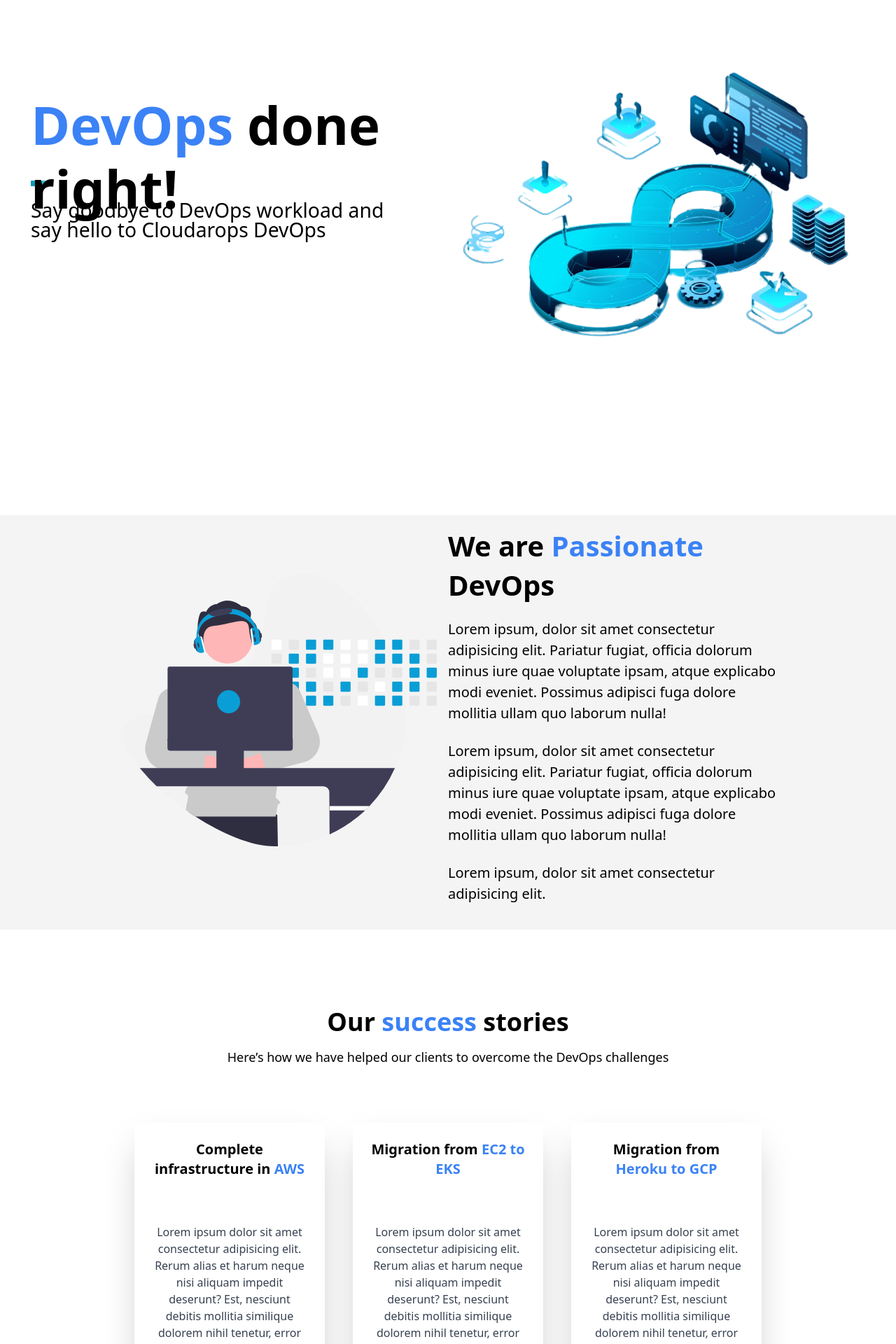
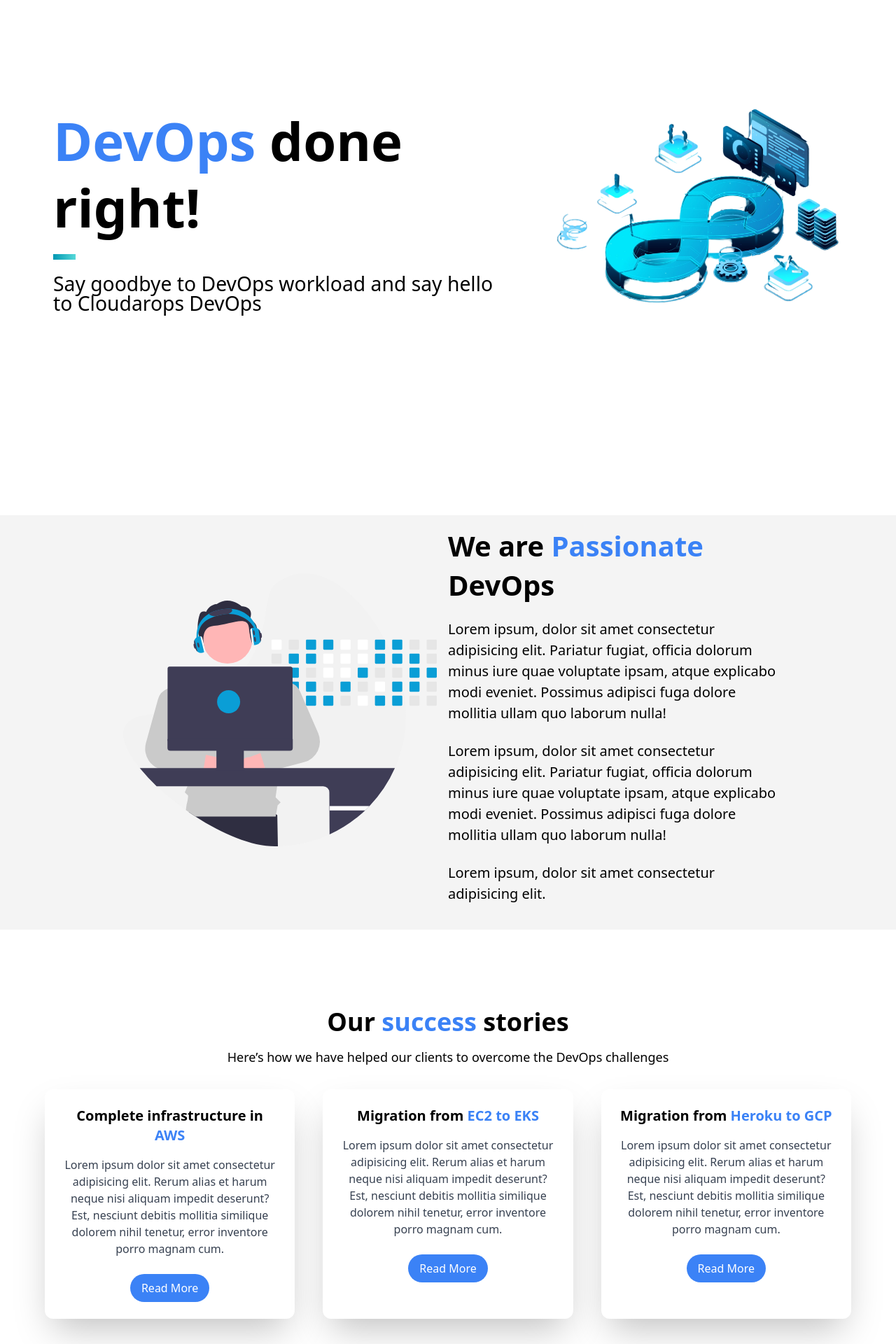
Before and after one commit to sahutapan/cloudarops, a React (Vite) app: page / in a window 1280 px wide. Shown: the part 180-2100 px from the top of the page at 70% size. Built offline with nearby package versions, Linux system fonts and the light colour scheme.

Commit message:
Home Finnally done with responsive

```diff
--- a/src/modules/Home/components/HeroSection.jsx
+++ b/src/modules/Home/components/HeroSection.jsx
@@ -1,9 +1,10 @@
 import TechImg4 from "../../../assets/images/herops.png";
+
 const HeroSection = () => {
   return (
-    <div className="relative h-screen flex flex-col md:flex-row justify-center md:justify-between items-center p-4 md:p-0">
-      <div className="relative flex flex-col gap-5 text-center md:text-left md:ml-11">
-        <h1 className="absolute  top-[-150%] md:bottom-auto left-[10%] md:left-0 text-4xl text-black md:text-[76px] font-semibold leading-[1.2]">
+    <div className="relative min-h-screen flex flex-col md:flex-row justify-center md:justify-between items-center p-4 md:p-8">
+      <div className="flex flex-col gap-5 text-center md:text-left md:ml-11">
+        <h1 className="text-4xl md:text-[76px] font-semibold leading-tight">
           <span className="text-blue-500">DevOps</span> done right!
         </h1>
         <span className="bg-gradient-to-r from-[#0097B2] to-[#57D9D9] h-2 w-8 mx-auto md:mx-0"></span>
@@ -12,7 +13,7 @@ const HeroSection = () => {
         </h3>
       </div>
       <img
-        className="w-full md:max-w-[700px] md:mt-0"
+        className="w-full max-w-xs md:max-w-md lg:max-w-lg mt-4 md:mt-0"
         src={TechImg4}
         alt="Cloudarops"
       />
--- a/src/modules/Home/components/Oursuccess.jsx
+++ b/src/modules/Home/components/Oursuccess.jsx
@@ -1,21 +1,21 @@
 import React from "react";
+
 const Oursuccess = () => {
   return (
-    <div className=" container mx-auto py-12 px-4 md:py-28 sm:px-6 lg:px-8">
+    <div className="container mx-auto py-12 px-4 md:py-28 sm:px-6 lg:px-8">
       <h2 className="text-2xl sm:text-3xl lg:text-4xl font-bold text-center mb-4 text-black">
         Our <span className="text-blue-500">success</span> stories
       </h2>
       <p className="text-center mb-8 text-base sm:text-lg">
         Here’s how we have helped our clients to overcome the DevOps challenges
       </p>
-      <div className=" grid grid-cols-1 md:grid-cols-3 px-10  gap-10 md:px-40  justify-center pt-12 pb-12">
-        <div className=" bg-white rounded-xl shadow-2xl p-6 flex flex-col items-center text-center">
+      <div className="grid grid-cols-1 md:grid-cols-2 lg:grid-cols-3 gap-10 px-4 md:px-6 lg:px-8">
+        <div className="bg-white rounded-xl shadow-2xl p-6 flex flex-col items-center text-center">
           <h3 className="text-lg sm:text-xl font-semibold mb-4">
             Complete infrastructure in{" "}
             <span className="font-bold text-blue-500">AWS</span>
           </h3>
-
-          <p className="text-gray-700 mb-6 text-sm sm:text-base md:pt-12">
+          <p className="text-gray-700 mb-6 text-sm sm:text-base">
             Lorem ipsum dolor sit amet consectetur adipisicing elit. Rerum alias
             et harum neque nisi aliquam impedit deserunt? Est, nesciunt debitis
             mollitia similique dolorem nihil tenetur, error inventore porro
@@ -25,17 +25,12 @@ const Oursuccess = () => {
             Read More
           </a>
         </div>
-        <div className="bg-white rounded-lg shadow-2xl p-6 flex flex-col items-center text-center">
+        <div className="bg-white rounded-xl shadow-2xl p-6 flex flex-col items-center text-center">
           <h3 className="text-lg sm:text-xl font-semibold mb-4">
             Migration from{" "}
             <span className="font-bold text-blue-500">EC2 to EKS</span>
           </h3>
-          {/* <img
-            src="/path/to/eks-image.png"
-            alt="EC2 to EKS"
-            className="mb-4 w-16 h-16"
-          /> */}
-          <p className="text-gray-700 mb-6 text-sm md:pt-12 sm:text-base">
+          <p className="text-gray-700 mb-6 text-sm sm:text-base">
             Lorem ipsum dolor sit amet consectetur adipisicing elit. Rerum alias
             et harum neque nisi aliquam impedit deserunt? Est, nesciunt debitis
             mollitia similique dolorem nihil tenetur, error inventore porro
@@ -45,17 +40,12 @@ const Oursuccess = () => {
             Read More
           </a>
         </div>
-        <div className="bg-white rounded-lg shadow-2xl p-6 flex flex-col items-center text-center">
+        <div className="bg-white rounded-xl shadow-2xl p-6 flex flex-col items-center text-center">
           <h3 className="text-lg sm:text-xl font-semibold mb-4">
             Migration from{" "}
             <span className="font-bold text-blue-500">Heroku to GCP</span>
           </h3>
-          {/* <img
-            src="/path/to/gcp-image.png"
-            alt="Heroku to GCP"
-            className="mb-4 w-16 h-16"
-          /> */}
-          <p className="text-gray-700 mb-6 md:pt-12 text-sm sm:text-base">
+          <p className="text-gray-700 mb-6 text-sm sm:text-base">
             Lorem ipsum dolor sit amet consectetur adipisicing elit. Rerum alias
             et harum neque nisi aliquam impedit deserunt? Est, nesciunt debitis
             mollitia similique dolorem nihil tenetur, error inventore porro
@@ -69,4 +59,5 @@ const Oursuccess = () => {
     </div>
   );
 };
+
 export default Oursuccess;
--- a/src/modules/Home/components/Services.jsx
+++ b/src/modules/Home/components/Services.jsx
@@ -2,19 +2,19 @@ import React from "react";
 
 const Services = () => {
   return (
-    <div className=" bg-[#F4F4F4] md:py-12 ">
-      <div className="grid grid-cols-1 md:grid-cols-2 px-10  gap-10 md:px-40  justify-center pt-12 pb-12">
+    <div className="bg-[#F4F4F4] py-16">
+      <div className="container mx-auto px-4 md:px-10 lg:px-40 grid grid-cols-1 md:grid-cols-2 gap-10">
         <div className="pt-6">
-          <h2 className="text-3xl font-extrabold text-balck mb-4 ">
+          <h2 className="text-3xl font-extrabold text-black mb-4">
             Our <span className="text-blue-500">services</span>
           </h2>
-          <p className="text-lg text-balck mb-8">
+          <p className="text-lg text-black mb-8">
             Lorem ipsum, dolor sit amet consectetur adipisicing elit. <br />
             Recusandae velit facilis, dolores et saepe possimus perferendis cum
             officiis eaque doloribus nulla nihil qui cumque repudiandae <br />
             temporibus harum sint sequi. Quasi!
           </p>
-          <div className="flex ">
+          <div className="flex">
             <button className="bg-blue-500 text-white font-bold py-2 px-4 rounded hover:bg-orange-600">
               Contact Us
             </button>
@@ -22,7 +22,7 @@ const Services = () => {
         </div>
         <div>
           <div className="mt-10 grid gap-6 sm:grid-cols-2 lg:grid-cols-2">
-            <div className="flex flex-col items-center p-6 border rounded-lg shadow-2xl ">
+            <div className="flex flex-col items-center p-6 border rounded-lg shadow-2xl bg-white">
               <div className="text-blue-500 mb-4">
                 <svg
                   className="w-12 h-12"
@@ -32,12 +32,12 @@ const Services = () => {
                   <path d="M10 2a5 5 0 015 5v3.58l1.214 3.641A2 2 0 0114.33 18H5.67a2 2 0 01-1.883-2.779L5 10.58V7a5 5 0 015-5zm-.5 14.167a1 1 0 101 1.666 1 1 0 00-1-1.666zM5 11l1 3h8l1-3V7a3 3 0 00-6 0v4H5z" />
                 </svg>
               </div>
-              <h3 className="text-2xl font-bold text-balck mb-2 ">DevOps</h3>
-              <p className="text-balck">
+              <h3 className="text-2xl font-bold text-black mb-2">DevOps</h3>
+              <p className="text-black">
                 Make your cloud infra reach Production Grade
               </p>
             </div>
-            <div className="flex flex-col items-center p-6 border rounded-lg shadow-2xl ">
+            <div className="flex flex-col items-center p-6 border rounded-lg shadow-2xl bg-white">
               <div className="text-blue-500 mb-4">
                 <svg
                   className="w-12 h-12"
@@ -47,8 +47,8 @@ const Services = () => {
                   <path d="M3 3a1 1 0 000 2h14a1 1 0 100-2H3zm2 4a1 1 0 000 2h10a1 1 0 100-2H5zm-2 4a1 1 0 000 2h14a1 1 0 100-2H3zm2 4a1 1 0 000 2h10a1 1 0 100-2H5z" />
                 </svg>
               </div>
-              <h3 className="text-2xl font-bold text-balck mb-2 ">NOC 24/7</h3>
-              <p className="text-balck">
+              <h3 className="text-2xl font-bold text-black mb-2">NOC 24/7</h3>
+              <p className="text-black">
                 24/7 infrastructure monitoring to mitigate downtime risks
               </p>
             </div>
--- a/src/modules/Home/components/Technologies.jsx
+++ b/src/modules/Home/components/Technologies.jsx
@@ -4,14 +4,15 @@ import TechImg1 from "../../../assets/images/technologies-1-1024x435.png";
 import TechImg2 from "../../../assets/images/technologies-2-1024x435.png";
 import TechImg3 from "../../../assets/images/technologies-3-1024x435.png";
 import TechImg4 from "../../../assets/images/technologies-4-1024x435.png";
+
 const Technologies = () => {
   return (
-    <div className=" bg-[#ffffff] pb-9 md:py-6">
-      <h2 className="text-4xl font-bold leading-relaxed text-center mt-5 ">
+    <div className="bg-white pb-9 md:py-6">
+      <h2 className="text-4xl font-bold leading-relaxed text-center mt-5">
         <span className="text-blue-500">Technologies</span>
       </h2>
-      <div className="grid grid-cols-1 md:grid-cols-2 px-10  gap-y-8 md:px-40  justify-center pt-4 pb-4 ">
-        <div className="flex justify-center items-center ">
+      <div className="grid grid-cols-1 md:grid-cols-2 lg:grid-cols-2 gap-8 px-4 md:px-10 lg:px-20 py-4">
+        <div className="flex justify-center items-center">
           <TechCard text={"Cloud Platforms"} src={TechImg4} />
         </div>
         <div className="flex justify-center items-center">
@@ -27,4 +28,5 @@ const Technologies = () => {
     </div>
   );
 };
+
 export default Technologies;
```
Also changed, not shown: src/components/Foter.jsx (+21 -24 lines).
